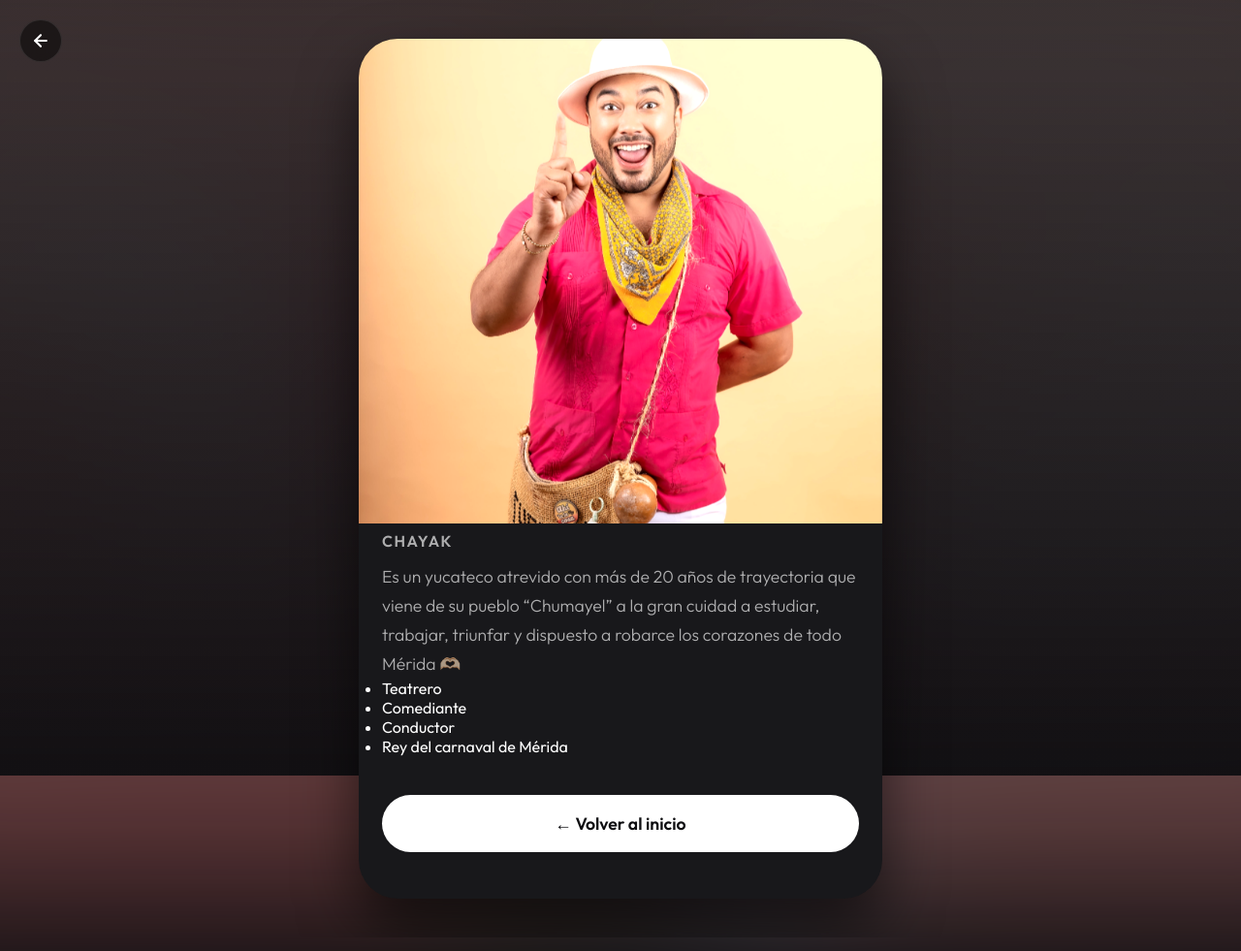
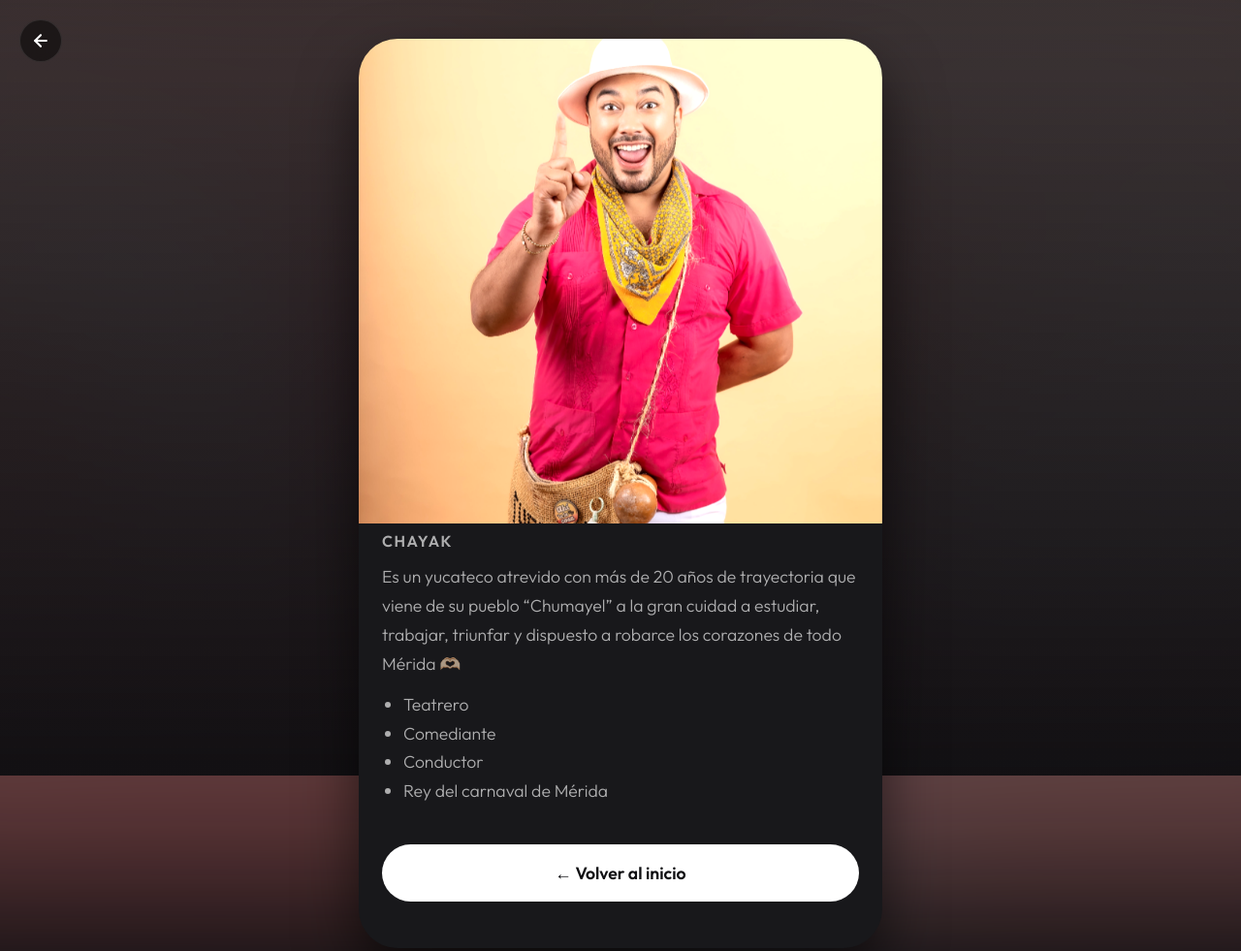
Before and after one commit to eduortizc/LandingKenny, a plain HTML site: page chayak.html in a window 1280 px wide. Shown: the whole page at 97% size. Drawn offline with Linux system fonts and the light colour scheme.

Commit message:
Align Chayak biography list and match paragraph typography

```diff
--- a/chayak.html
+++ b/chayak.html
@@ -38,14 +38,13 @@
             <section class="character-bio">
                 <h2>CHAYAK</h2>
                 <p>Es un yucateco atrevido con más de 20 años de trayectoria que viene de su pueblo “Chumayel” a la gran
-                    cuidad a estudiar, trabajar, triunfar y dispuesto a robarce los corazones de todo Mérida 🫶🏻
+                    cuidad a estudiar, trabajar, triunfar y dispuesto a robarce los corazones de todo Mérida 🫶🏻</p>
                 <ul>
                     <li>Teatrero</li>
                     <li>Comediante</li>
                     <li>Conductor</li>
                     <li>Rey del carnaval de Mérida</li>
                 </ul>
-                </p>
             </section>
 
             <!-- Botón para volver -->
--- a/style.css
+++ b/style.css
@@ -612,11 +612,17 @@ body {
     margin-bottom: 12px;
 }
 
-.character-bio p {
+.character-bio p,
+.character-bio ul {
     font-size: 1.1rem;
     line-height: 1.7;
     color: var(--text-secondary);
     font-weight: 300;
+}
+
+.character-bio ul {
+    margin-top: 12px;
+    padding-inline-start: 1.25em;
 }
 
 /* Gallery Grid */
```
